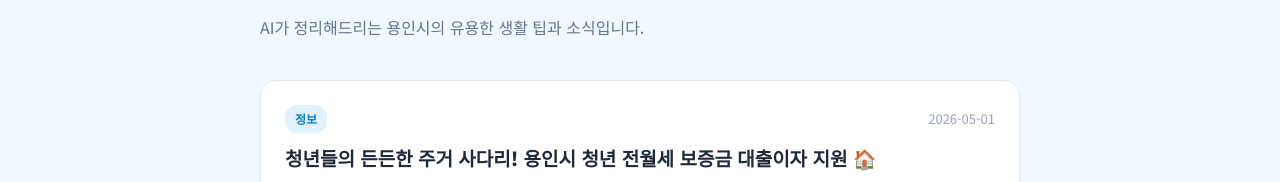
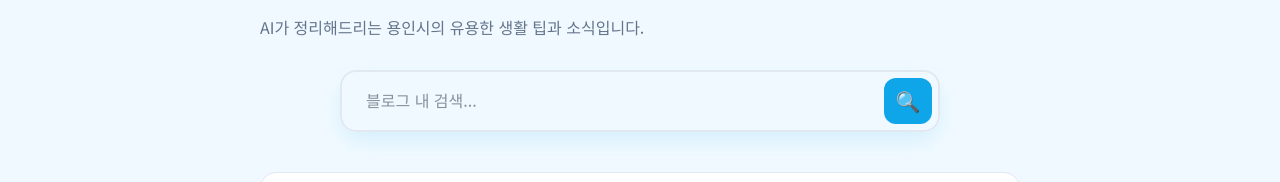
Before and after one commit to bopdoryainolza2026-afk/my-local-info, a Next.js app: page /blog in a window 1280 px wide. Shown: the part 142-324 px from the top of the page. Built offline with nearby package versions, Linux system fonts and the light colour scheme; no server answers.

Commit message:
Enhance site for AdSense approval: Add Search, Custom 404, Enrich About/Contact, Update Sitemap

```diff
--- a/src/app/about/page.tsx
+++ b/src/app/about/page.tsx
@@ -76,6 +76,22 @@ export default function AboutPage() {
             수집된 다양한 지역 정보들은 인공지능(AI) 기술을 활용하여 주민분들이 읽기 편하도록 핵심 내용을 요약하고 정리합니다. 저희 '용인시 생활 정보'는 단순한 자동 생성을 넘어, 주민들에게 실질적인 가치를 효율적으로 전달하기 위해 노력하고 있습니다.
           </p>
         </section>
+
+        <section style={{ marginBottom: 30, background: "linear-gradient(135deg, #0ea5e9 0%, #0284c7 100%)", padding: 32, borderRadius: 20, color: "white" }}>
+          <h2 style={{ fontSize: 22, fontWeight: 800, marginBottom: 16, color: "white" }}>🌟 우리의 약속</h2>
+          <ul style={{ paddingLeft: 20, lineHeight: 1.8, fontSize: "15px" }}>
+            <li><b>정확성 최우선:</b> 공공기관의 데이터를 바탕으로 검증된 정보만을 전달합니다.</li>
+            <li><b>편의성 제공:</b> 복잡한 정보를 누구나 이해하기 쉬운 언어로 풀어냅니다.</li>
+            <li><b>신속한 업데이트:</b> 지역 사회의 변화를 빠르게 감지하여 매일 새로운 소식을 전합니다.</li>
+            <li><b>주민 중심 서비스:</b> 광고보다는 정보의 가치를 먼저 생각하며 운영합니다.</li>
+          </ul>
+        </section>
+
+        <div style={{ textAlign: "center", marginTop: 40 }}>
+          <p style={{ fontSize: "14px", color: "#94a3b8" }}>
+            '용인시 생활 정보'는 용인 시민 여러분의 더 나은 일상을 응원합니다.
+          </p>
+        </div>
       </main>
 
       {/* ===== 푸터 ===== */}
--- a/src/app/blog/page.tsx
+++ b/src/app/blog/page.tsx
@@ -1,8 +1,19 @@
 import Link from "next/link";
 import { getSortedPostsData } from "@/lib/posts";
+import SearchBar from "@/components/SearchBar";
 
-export default function BlogPage() {
+export default async function BlogPage({ searchParams }: { searchParams: { q?: string } }) {
   const allPostsData = getSortedPostsData();
+  const { q } = await searchParams;
+  const query = q || "";
+
+  const filteredPosts = query
+    ? allPostsData.filter(post =>
+        post.title.toLowerCase().includes(query.toLowerCase()) ||
+        post.summary.toLowerCase().includes(query.toLowerCase()) ||
+        post.tags.some(tag => tag.toLowerCase().includes(query.toLowerCase()))
+      )
+    : allPostsData;
 
   return (
     <div style={{ fontFamily: "'Noto Sans KR', 'Inter', sans-serif", background: "#f0f9ff", minHeight: "100vh" }}>
@@ -55,14 +66,25 @@ export default function BlogPage() {
         <h1 style={{ fontSize: 28, fontWeight: 900, color: "#1e293b", marginBottom: 12 }}>
           📝 생활 정보 블로그 (최신 반영됨)
         </h1>
-        <p style={{ fontSize: 16, color: "#64748b", marginBottom: 40 }}>
+        <p style={{ fontSize: 16, color: "#64748b", marginBottom: 30 }}>
           AI가 정리해드리는 용인시의 유용한 생활 팁과 소식입니다.
         </p>
 
+        {/* 검색창 추가 */}
+        <div style={{ marginBottom: 40 }}>
+          <SearchBar placeholder="블로그 내 검색..." initialValue={query} />
+        </div>
+
+        {query && (
+          <p style={{ marginBottom: 20, fontSize: 14, color: "#0ea5e9", fontWeight: 700 }}>
+            🔍 '{query}' 검색 결과 ({filteredPosts.length}건)
+          </p>
+        )}
+
         {/* 블로그 목록 */}
         <div style={{ display: "flex", flexDirection: "column", gap: 20 }}>
-          {allPostsData.length > 0 ? (
-            allPostsData.map((post) => (
+          {filteredPosts.length > 0 ? (
+            filteredPosts.map((post) => (
               <Link
                 key={post.slug}
                 href={`/blog/${post.slug}`}
--- a/src/app/contact/page.tsx
+++ b/src/app/contact/page.tsx
@@ -40,9 +40,12 @@ export default function ContactPage() {
           <div style={{ background: "#f1f5f9", padding: "20px", borderRadius: "12px", marginBottom: "30px" }}>
             <h3 style={{ fontSize: "18px", fontWeight: "700", marginBottom: "10px" }}>운영자 연락처</h3>
             <ul style={{ listStyle: "none", padding: 0 }}>
-              <li style={{ marginBottom: "8px" }}>📧 <strong>이메일:</strong> <a href="mailto:support@yongin-info.com" style={{ color: "#f97316", textDecoration: "none" }}>support@yongin-info.com</a></li>
-              <li>⏰ <strong>답변 시간:</strong> 평일 09:00 ~ 18:00 (순차적으로 답변해 드립니다)</li>
+              <li style={{ marginBottom: "8px" }}>📧 <strong>이메일:</strong> <a href="mailto:contact@yongin-love-info.com" style={{ color: "#f97316", textDecoration: "none" }}>contact@yongin-love-info.com</a></li>
+              <li>⏰ <strong>답변 시간:</strong> 평일 10:00 ~ 17:00 (순차적으로 답변해 드립니다)</li>
             </ul>
+            <p style={{ fontSize: "12px", color: "#64748b", marginTop: "12px" }}>
+              ※ 이메일을 보내실 때 제목에 <b>[문의]</b> 머리말을 달아주시면 더 빠른 확인이 가능합니다.
+            </p>
           </div>
 
           <p style={{ fontSize: "15px" }}>
--- /dev/null
+++ b/src/app/not-found.tsx
@@ -0,0 +1,48 @@
+import Link from "next/link";
+
+export default function NotFound() {
+  return (
+    <div style={{
+      fontFamily: "'Noto Sans KR', sans-serif",
+      background: "#f0f9ff",
+      minHeight: "100vh",
+      display: "flex",
+      alignItems: "center",
+      justifyContent: "center",
+      padding: "20px",
+      textAlign: "center"
+    }}>
+      <div style={{
+        background: "white",
+        padding: "60px 40px",
+        borderRadius: "32px",
+        boxShadow: "0 20px 50px rgba(14, 165, 233, 0.1)",
+        maxWidth: "500px",
+        width: "100%"
+      }}>
+        <div style={{ fontSize: "80px", marginBottom: "20px" }}>🚧</div>
+        <h1 style={{ fontSize: "32px", fontWeight: 900, color: "#1e293b", marginBottom: "16px" }}>
+          페이지를 찾을 수 없어요
+        </h1>
+        <p style={{ fontSize: "16px", color: "#64748b", lineHeight: 1.6, marginBottom: "32px" }}>
+          요청하신 주소가 정확한지 확인해 주세요.<br />
+          이미 사라졌거나 다른 주소로 옮겨졌을 수 있습니다.
+        </p>
+        <Link href="/" style={{
+          display: "inline-block",
+          background: "#0ea5e9",
+          color: "white",
+          padding: "16px 32px",
+          borderRadius: "16px",
+          fontWeight: 700,
+          fontSize: "16px",
+          textDecoration: "none",
+          boxShadow: "0 4px 12px rgba(14,165,233,0.3)",
+          transition: "transform 0.2s"
+        }}>
+          🏠 홈으로 돌아가기
+        </Link>
+      </div>
+    </div>
+  );
+}
--- a/src/app/page.tsx
+++ b/src/app/page.tsx
@@ -3,6 +3,7 @@ import localData from "../../public/data/local-info.json";
 import { getSortedPostsData } from "@/lib/posts";
 import RightSidebar from "@/components/RightSidebar";
 import { PagedEventSection, PagedBenefitSection, PagedRestaurantSection, PagedStorySection } from "@/components/PagedSections";
+import SearchBar from "@/components/SearchBar";
 
 // 태그 색상 매핑
 const tagStyle: Record<string, { bg: string; color: string }> = {
@@ -648,6 +649,11 @@ function CleanHero() {
           용인의 실시간 축제부터 이웃들이 직접 전하는 숨은 명소까지<br />
           매일 아침 AI와 이웃들이 정성껏 모아 전달해 드립니다.
         </p>
+
+        <div style={{ marginBottom: "40px" }}>
+          <SearchBar />
+        </div>
+
         <div style={{ display: "flex", gap: "12px", justifyContent: "center" }}>
           <a href="#events" style={{
             background: "#1e293b", color: "white",
--- a/src/app/sitemap.ts
+++ b/src/app/sitemap.ts
@@ -22,6 +22,22 @@ export default function sitemap(): MetadataRoute.Sitemap {
       url: `${baseUrl}/blog`,
       lastModified: new Date(),
     },
+    {
+      url: `${baseUrl}/about`,
+      lastModified: new Date(),
+    },
+    {
+      url: `${baseUrl}/privacy`,
+      lastModified: new Date(),
+    },
+    {
+      url: `${baseUrl}/terms`,
+      lastModified: new Date(),
+    },
+    {
+      url: `${baseUrl}/contact`,
+      lastModified: new Date(),
+    },
     ...blogUrls,
   ];
 }
--- /dev/null
+++ b/src/components/SearchBar.tsx
@@ -0,0 +1,73 @@
+"use client";
+
+import { useState } from "react";
+import { useRouter } from "next/navigation";
+
+export default function SearchBar({ placeholder = "궁금한 정보를 검색해보세요 (예: 축제, 지원금)", initialValue = "" }) {
+  const [query, setQuery] = useState(initialValue);
+  const router = useRouter();
+
+  const handleSearch = (e: React.FormEvent) => {
+    e.preventDefault();
+    if (!query.trim()) return;
+    router.push(`/blog?q=${encodeURIComponent(query.trim())}`);
+  };
+
+  return (
+    <form
+      onSubmit={handleSearch}
+      style={{
+        display: "flex",
+        maxWidth: "600px",
+        width: "100%",
+        margin: "0 auto",
+        position: "relative",
+        boxShadow: "0 10px 25px -5px rgba(14, 165, 233, 0.15)",
+        borderRadius: "16px",
+        overflow: "hidden"
+      }}
+    >
+      <input
+        type="text"
+        value={query}
+        onChange={(e) => setQuery(e.target.value)}
+        placeholder={placeholder}
+        style={{
+          flex: 1,
+          padding: "16px 24px",
+          paddingRight: "60px",
+          fontSize: "16px",
+          border: "2px solid #e2e8f0",
+          borderRadius: "16px",
+          outline: "none",
+          transition: "all 0.2s",
+          fontFamily: "inherit"
+        }}
+        onFocus={(e) => (e.target.style.borderColor = "#0ea5e9")}
+        onBlur={(e) => (e.target.style.borderColor = "#e2e8f0")}
+      />
+      <button
+        type="submit"
+        style={{
+          position: "absolute",
+          right: "8px",
+          top: "8px",
+          bottom: "8px",
+          width: "48px",
+          background: "#0ea5e9",
+          border: "none",
+          borderRadius: "12px",
+          color: "white",
+          cursor: "pointer",
+          fontSize: "20px",
+          display: "flex",
+          alignItems: "center",
+          justifyContent: "center",
+          transition: "background 0.2s"
+        }}
+      >
+        🔍
+      </button>
+    </form>
+  );
+}
```
